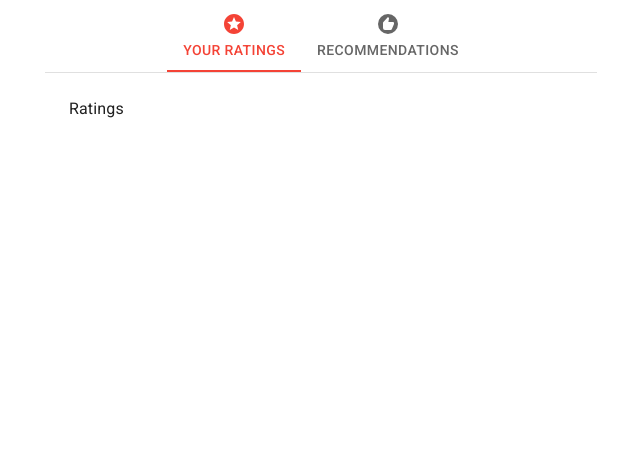
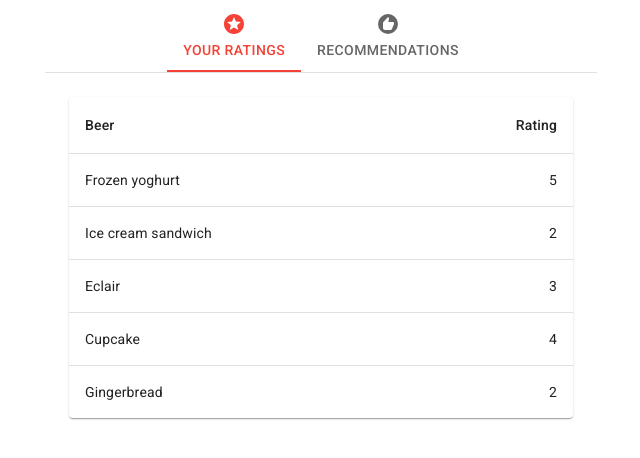
Before and after one commit to ruskakimov/beer-recommendation, a React (Vite) app: page / in a window 1280 px wide. Shown: the top 458 px of the page, without its empty margins (319-959 px from the left). Built offline with nearby package versions, Linux system fonts and the light colour scheme.

Commit message:
Rating table

```diff
--- a/src/tabs/YourRatings.tsx
+++ b/src/tabs/YourRatings.tsx
@@ -1,3 +1,45 @@
+import {
+  Paper,
+  Table,
+  TableBody,
+  TableCell,
+  TableContainer,
+  TableHead,
+  TableRow,
+} from "@mui/material";
+
+const rows = [
+  ["Frozen yoghurt", 5],
+  ["Ice cream sandwich", 2],
+  ["Eclair", 3],
+  ["Cupcake", 4],
+  ["Gingerbread", 2],
+];
+
 export default function YourRatings() {
-  return <div>Ratings</div>;
+  return (
+    <TableContainer component={Paper}>
+      <Table aria-label="rating table">
+        <TableHead>
+          <TableRow>
+            <TableCell>Beer</TableCell>
+            <TableCell align="right">Rating</TableCell>
+          </TableRow>
+        </TableHead>
+        <TableBody>
+          {rows.map(([name, rating]) => (
+            <TableRow
+              key={name}
+              sx={{ "&:last-child td, &:last-child th": { border: 0 } }}
+            >
+              <TableCell component="th" scope="row">
+                {name}
+              </TableCell>
+              <TableCell align="right">{rating}</TableCell>
+            </TableRow>
+          ))}
+        </TableBody>
+      </Table>
+    </TableContainer>
+  );
 }
```
